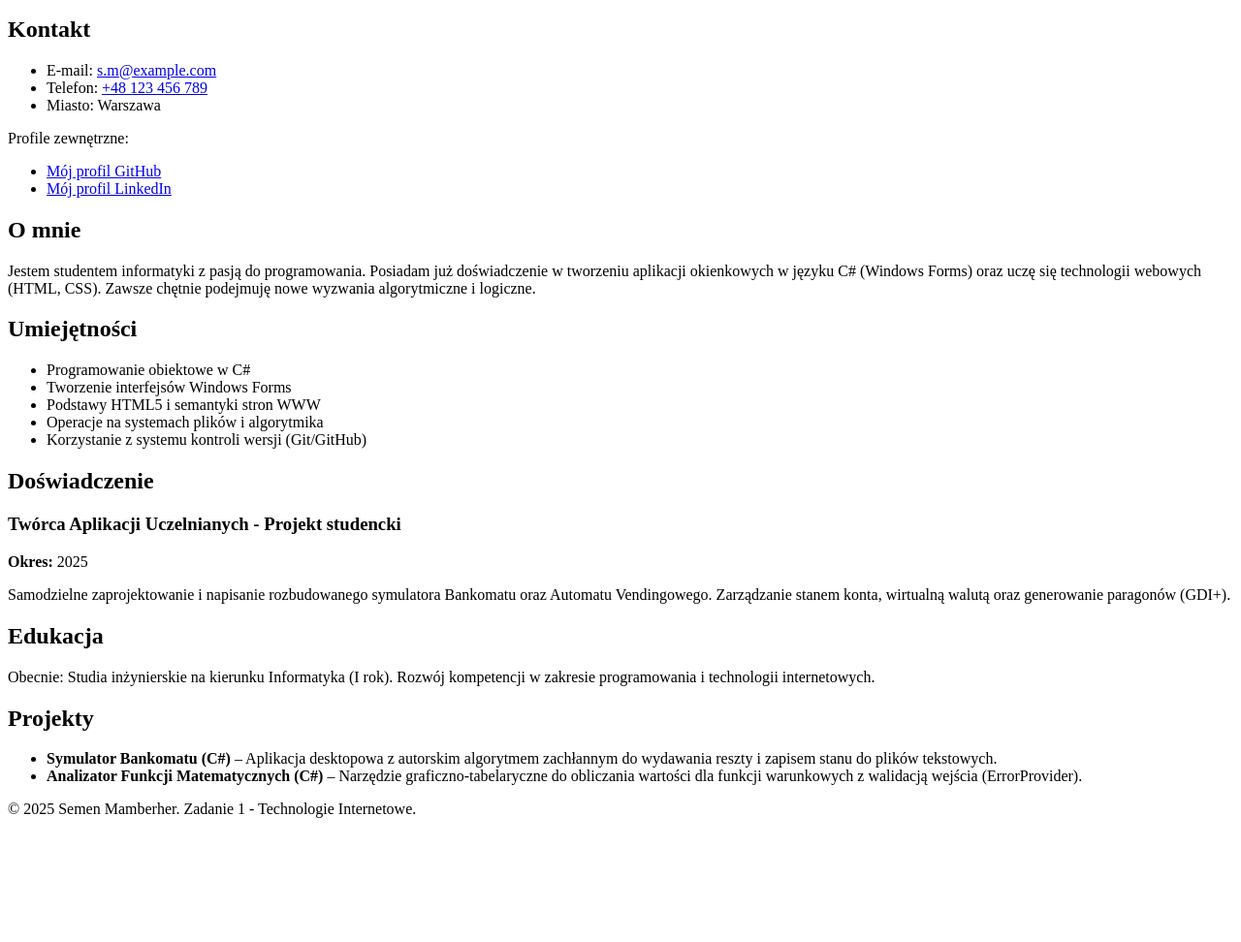
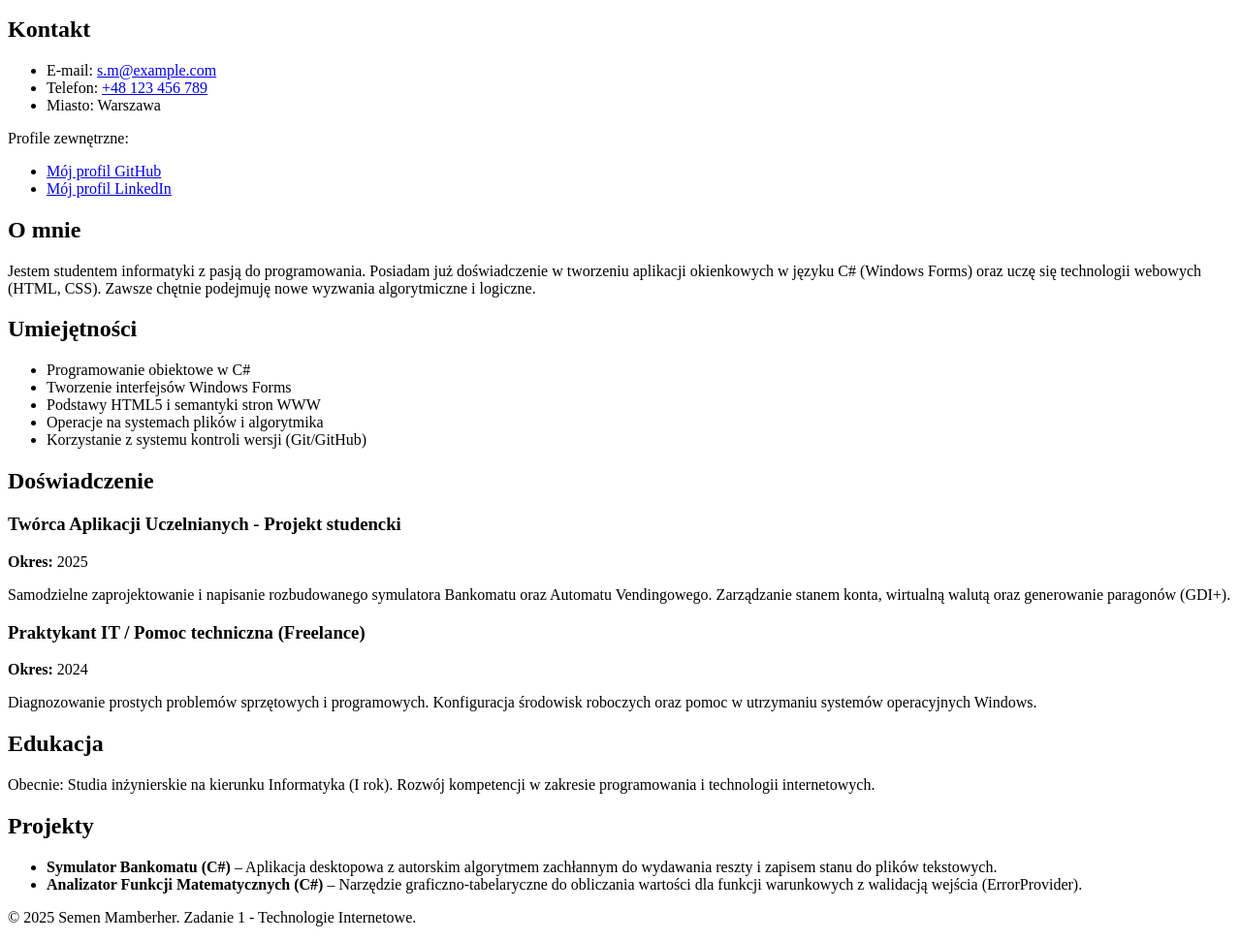
Before and after one commit to 77265-Mamberher/77265_Wprowadzenie-do-technologii-internetowych, a plain HTML site: page index.html in a window 1280 px wide. Shown: the part 101-1073 px from the top of the page at 97% size. Before the commit the page ends 961 px from the top, so only its background shows below. Drawn offline with Linux system fonts and the light colour scheme.

Commit message:
Update index.html

```diff
--- a/index.html
+++ b/index.html
@@ -10,7 +10,7 @@
     <header>
         <h1>Semen Mamberher - CV</h1>
 
-        <img src="zdjecie.jpg" alt="Zdjęcie profilowe Semena Mamberhera" width="200">
+        <img src="1.jpg" alt="Zdjęcie profilowe Semena Mamberhera" width="200">
     </header>
 
     <main>
@@ -52,6 +52,12 @@
                 <p><strong>Okres:</strong> 2025</p>
                 <p>Samodzielne zaprojektowanie i napisanie rozbudowanego symulatora Bankomatu oraz Automatu Vendingowego. Zarządzanie stanem konta, wirtualną walutą oraz generowanie paragonów (GDI+).</p>
             </article>
+
+            <article>
+                <h3>Praktykant IT / Pomoc techniczna (Freelance)</h3>
+                <p><strong>Okres:</strong> 2024</p>
+                <p>Diagnozowanie prostych problemów sprzętowych i programowych. Konfiguracja środowisk roboczych oraz pomoc w utrzymaniu systemów operacyjnych Windows.</p>
+            </article>
         </section>
 
         <section>
```
